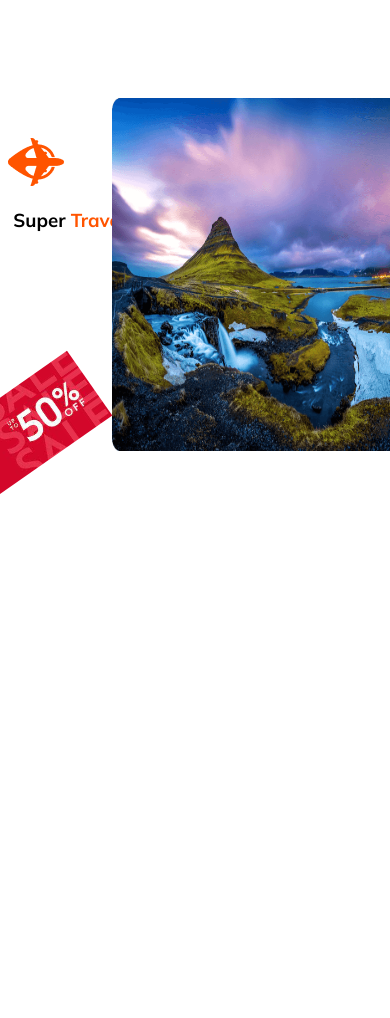
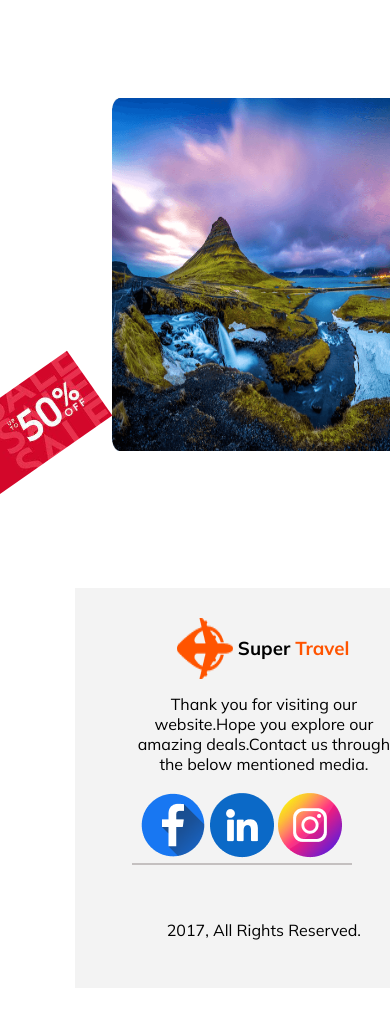
Before and after one commit to 73473/assignment-2, a plain HTML site: page index.html in a window 390 px wide. Shown: the part 6281-7299 px from the top of the page. Before the commit the page ends 6819 px from the top, so only its background shows below. Drawn offline with Linux system fonts and the light colour scheme.

Commit message:
final done

```diff
--- a/index.html
+++ b/index.html
@@ -168,8 +168,17 @@
     </main>
     <footer>
         <div class="footer">
+           <div class="footer1">
             <img src="Images/Group 40071 (2).png" alt="">
             <h3>Super <span style="color: #FF5400 ;">Travel</span></h3>
+            </div>
+            <p>Thank you for visiting our website.Hope you explore our amazing deals.Contact us through <br> the below mentioned media.</p>
+            <div class="icon">
+                <img src="Images/Facebook.png" alt="">
+                <img src="Images/Linkedin.png" alt="">
+                <img src="Images/Instagram.png" alt="">
+            </div>
+            <p class="comment">2017, All Rights Reserved.</p>
 
 
         </div>
--- a/styles/travel.css
+++ b/styles/travel.css
@@ -304,6 +304,42 @@ background: #FF5400;
     transform: rotate(-35deg);
     position: relative; top: -150px;
 }
+
+/* FOOTER SECTION */
+
+.footer{
+    margin-left: 10%;
+    width: 1400px;
+    height: 502px;
+    background: rgba(19, 19, 24, 0.05);
+    margin-top: 100px;
+}
+
+.footer1{
+    display: flex;
+    margin-left: 35%;
+    margin-top: 100px;
+    position: relative; top: 120px;
+}
+
+.footer p{
+    margin-left: -20%;
+    position: relative; top: 100px;
+    text-align: center;
+}
+.icon{
+    margin-left: 35%;
+    position: relative; top: 120px;
+    border-bottom: 2px solid rgb(230, 223, 223);
+    width: 770px;
+    text-align: center;
+    position: relative; left: -20%;
+
+}
+.comment{
+    position: relative; left: 15%;
+    position: relative; top: 0px;
+}
 @media screen and (max-width: 600px) {
     .headimg-1{
         font-size: 22px;
@@ -420,7 +456,31 @@ position: relative; left: 98px;
     position: relative; top: 350px;
     position: relative; left: -119px;
    }
-
-
+.footer{
+    width: 375px;
+    height: 400px;
+    position: relative; top: 350px;
+    position: relative; left: 30px;
+}
+.footer1{
+    position: relative; top: 30px;
+    position: relative; left: -30px;
 
 }
+.footer p{
+    width: 287px;
+    height: 98px;
+    position: relative; top: 5px;
+    position: relative; left: 120px;
+}
+.icon{
+    width: 220px;
+    height: 70px;
+    position: relative; top: -10px;
+    border-bottom: 2px solid rgb(196, 192, 192);
+}
+.comment{
+    position: relative; top: -50px;
+}
+
+}
```
Also changed, not shown: Images/Facebook.png (added), Images/Instagram.png (added), Images/Linkedin.png (added).
